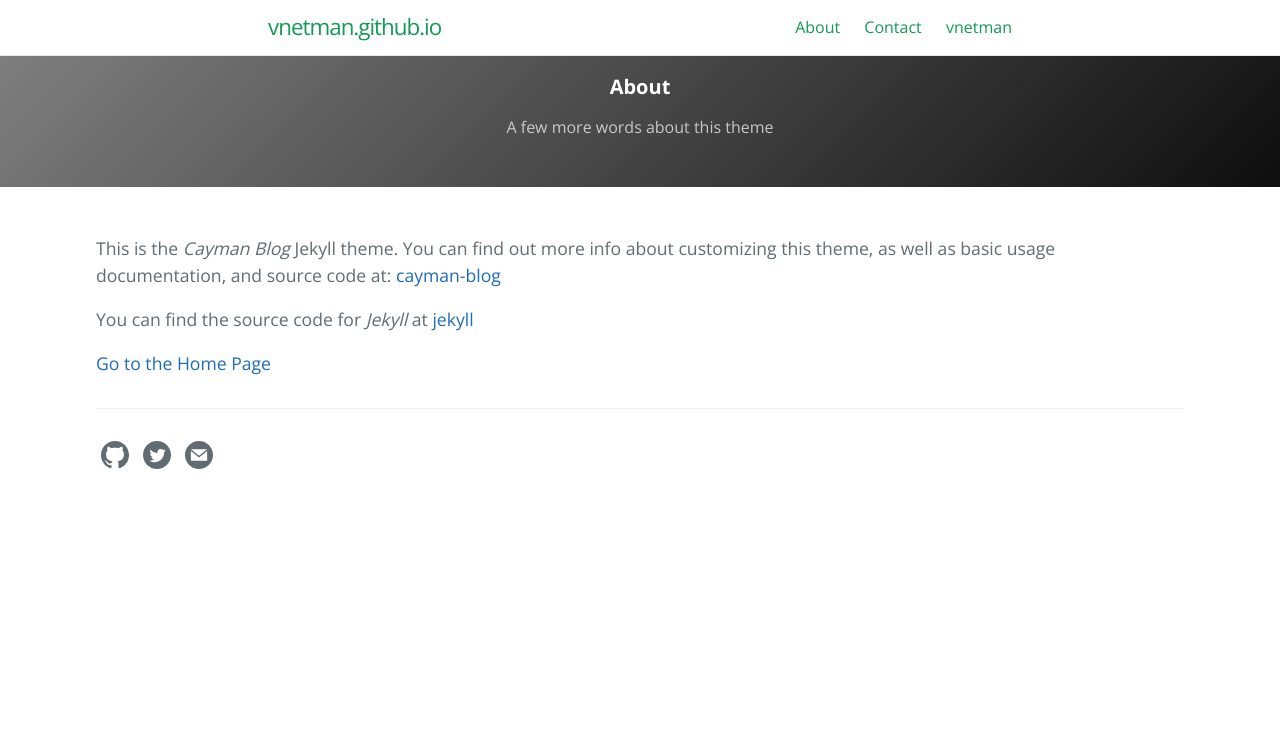
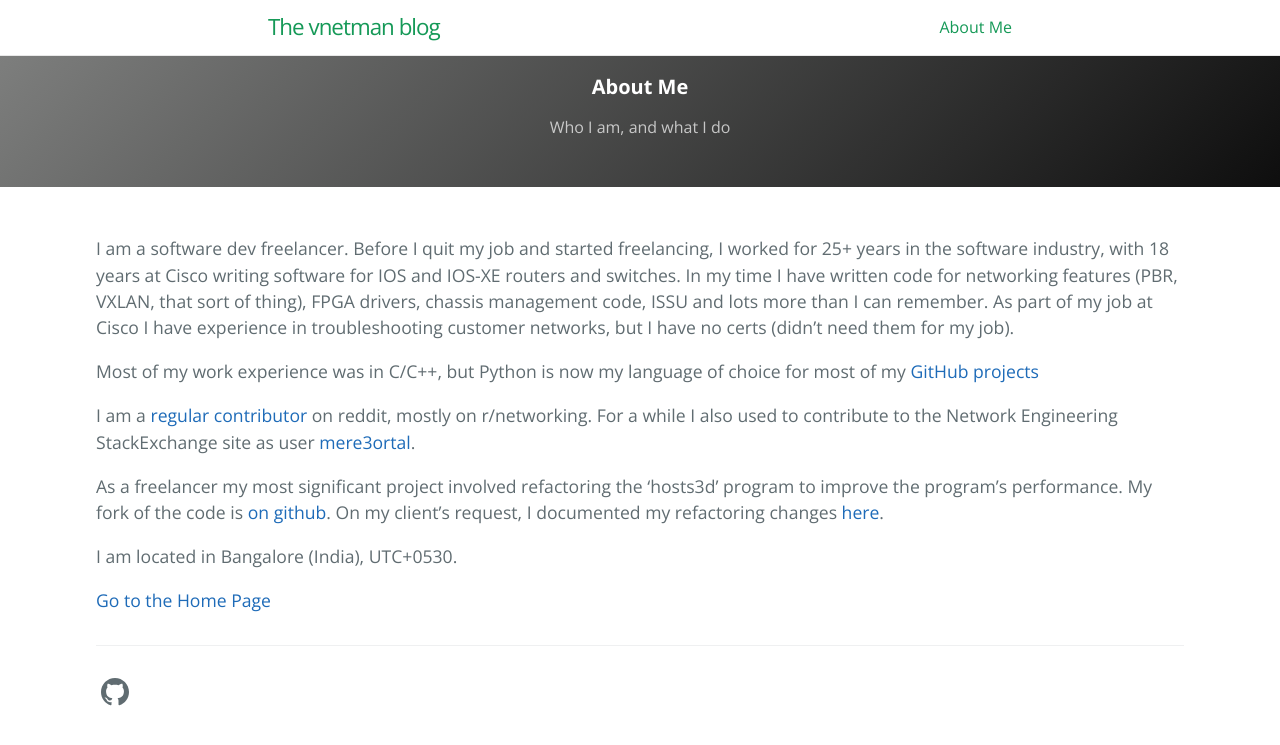
Before and after one commit to vnetman/vnetman.github.io, a Jekyll site: the page built from about.md, in a window 1280 px wide. Shown: the top 745 px of the page. Built offline with Jekyll 4.4.1, drawn with Linux system fonts in a browser that asks for light colours.

Commit message:
Blog content

```diff
--- a/_config.yml
+++ b/_config.yml
@@ -1 +1,13 @@
-theme: jekyll-theme-cayman
+title: The vnetman blog
+description: Of routers and switches, datagrams and streams, sharks and Pythons
+
+baseurl: ""
+url: "https://vnetman.github.io"
+
+google_analytics:
+# cayman-blog date format
+# refer to http://shopify.github.io/liquid/filters/date/ if you want to customize this
+cayman-blog:
+  date_format: "%b %-d, %Y"
+
+theme: # leave it empty
--- a/_layouts/default.html
+++ b/_layouts/default.html
@@ -93,31 +93,6 @@
           </a>
         </span>
 
-        <!-- Twitter icon -->
-        <span class="my-span-icon">
-          <a href="https://twitter.com/{{ site.twitter.username }}" aria-label="{{ site.github.owner_name }}'s Twitter" title="{{ site.github.owner_name }}'s Twitter">
-            <svg class="my-svg-icon" xmlns="http://www.w3.org/2000/svg" width="24" height="24" viewBox="0 0 24 24"><path d="M12 0c-6.627 0-12 5.373-12 12s5.373 12 12 12 12-5.373 12-12-5.373-12-12-12zm6.066 9.645c.183 4.04-2.83 8.544-8.164 8.544-1.622 0-3.131-.476-4.402-1.291 1.524.18 3.045-.244 4.252-1.189-1.256-.023-2.317-.854-2.684-1.995.451.086.895.061 1.298-.049-1.381-.278-2.335-1.522-2.304-2.853.388.215.83.344 1.301.359-1.279-.855-1.641-2.544-.889-3.835 1.416 1.738 3.533 2.881 5.92 3.001-.419-1.796.944-3.527 2.799-3.527.825 0 1.572.349 2.096.907.654-.128 1.27-.368 1.824-.697-.215.671-.67 1.233-1.263 1.589.581-.07 1.135-.224 1.649-.453-.384.578-.87 1.084-1.433 1.489z"/></svg>
-          </a>
-        </span>
-
-        <!-- RSS icon -->
-        {% if site.gems contains "jekyll-feed" %}
-          <span class="my-span-icon">
-            <a href="{{ "/feed.xml" | relative_url }}" aria-label="RSS feed" title="{{ site.github.owner_name }}'s RSS feed">
-              <svg class="my-svg-icon" xmlns="http://www.w3.org/2000/svg" width="24" height="24" viewBox="0 0 24 24"><path d="M12 0c-6.627 0-12 5.373-12 12s5.373 12 12 12 12-5.373 12-12-5.373-12-12-12zm-3.374 17c-.897 0-1.626-.727-1.626-1.624s.729-1.624 1.626-1.624 1.626.727 1.626 1.624-.729 1.624-1.626 1.624zm3.885 0c-.03-3.022-2.485-5.474-5.511-5.504v-2.406c4.361.03 7.889 3.555 7.92 7.91h-2.409zm4.081 0c-.016-5.297-4.303-9.571-9.592-9.594v-2.406c6.623.023 11.985 5.384 12 12h-2.408z"/></svg>
-            </a>
-          </span>
-        {% endif %}
-        <!-- Contact icon -->
-        {% assign about_page = site.pages | where: "path", "about.md" | first %}
-        {% if about_page.title %}
-          <span class="my-span-icon">
-            <a href="{{ about_page.url | relative_url }}" aria-label="Contact" title="Contact {{ site.github.owner_name }}">
-              <svg class="my-svg-icon" xmlns="http://www.w3.org/2000/svg" width="24" height="24" viewBox="0 0 24 24"><path d="M12 .02c-6.627 0-12 5.373-12 12s5.373 12 12 12 12-5.373 12-12-5.373-12-12-12zm6.99 6.98l-6.99 5.666-6.991-5.666h13.981zm.01 10h-14v-8.505l7 5.673 7-5.672v8.504z"/></svg>
-            </a>
-          </span>
-        {% endif %}
-
       </footer>
     </section>
 
--- a/about.md
+++ b/about.md
@@ -1,13 +1,18 @@
 ---
 layout: page
-title: About
-tagline: A few more words about this theme
+title: About Me
+tagline: Who I am, and what I do
 permalink: /about.html
 ---
 
-This is the _Cayman Blog_ Jekyll theme. You can find out more info about customizing this theme, as well as basic usage documentation, and source code at: [cayman-blog](https://github.com/lorepirri/cayman-blog)
+I am a software dev freelancer. Before I quit my job and started freelancing, I worked for 25+ years in the software industry, with 18 years at Cisco writing software for IOS and IOS-XE routers and switches. In my time I have written code for networking features (PBR, VXLAN, that sort of thing), FPGA drivers, chassis management code, ISSU and lots more than I can remember. As part of my job at Cisco I have experience in troubleshooting customer networks, but I have no certs (didn't need them for my job).
 
-You can find the source code for _Jekyll_ at [jekyll](https://github.com/jekyll/jekyll)
+Most of my work experience was in C/C++, but Python is now my language of choice for most of my [GitHub projects](https://github.com/vnetman)
 
+I am a [regular contributor](https://www.reddit.com/user/vnetman) on reddit, mostly on r/networking. For a while I also used to contribute to the Network Engineering StackExchange site as user [mere3ortal](https://networkengineering.stackexchange.com/users/22665/mere3ortal).
+
+As a freelancer my most significant project involved refactoring the 'hosts3d' program to improve the program's performance. My fork of the code is [on github](https://github.com/vnetman/hosts3d). On my client's request, I documented my refactoring changes [here](https://www.dropbox.com/s/h9uz6xhd6c5n8ia/MyHT.pdf?dl=0).
+
+I am located in Bangalore (India), UTC+0530.
 
 [Go to the Home Page]({{ site.url }}{{ site.baseurl }})
```
Also changed, not shown: 404.md (+1 -3 lines), contact.md (deleted, +0 -14 lines), index.md (+3 -1 lines).
